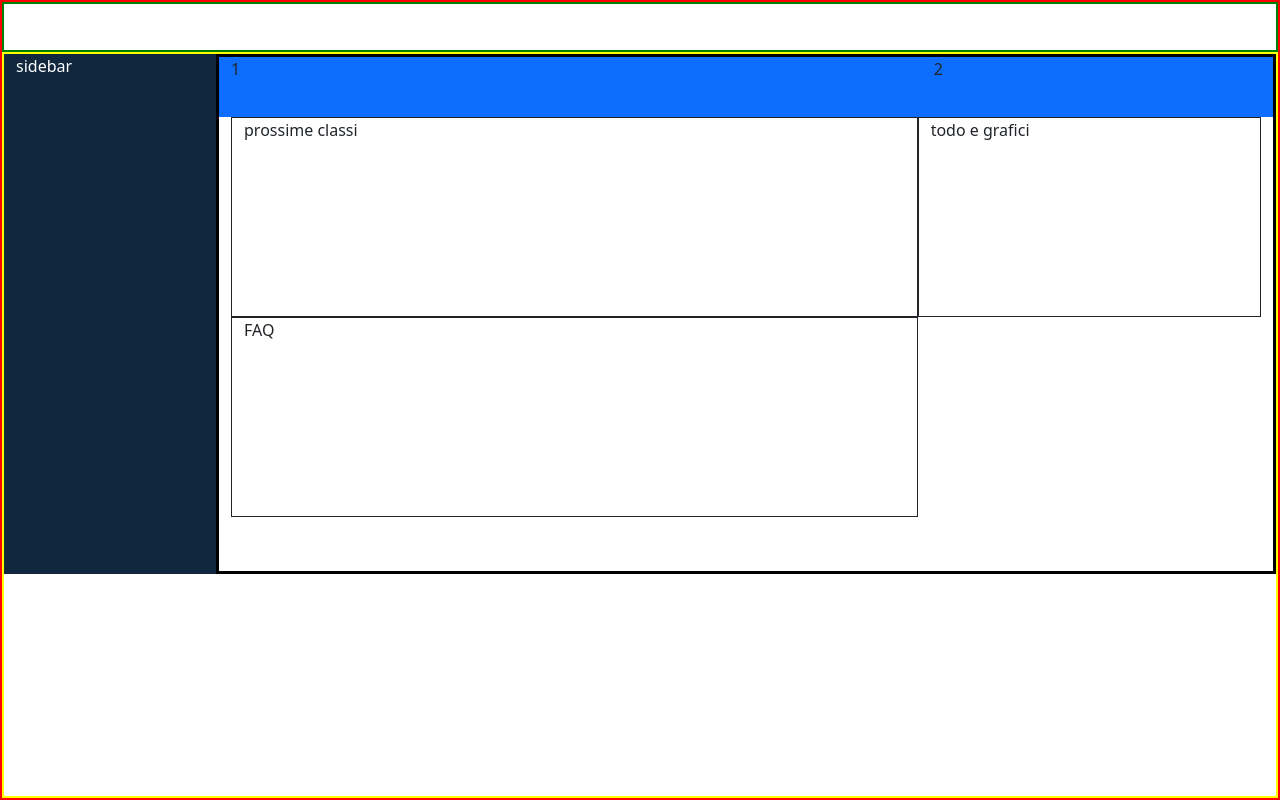
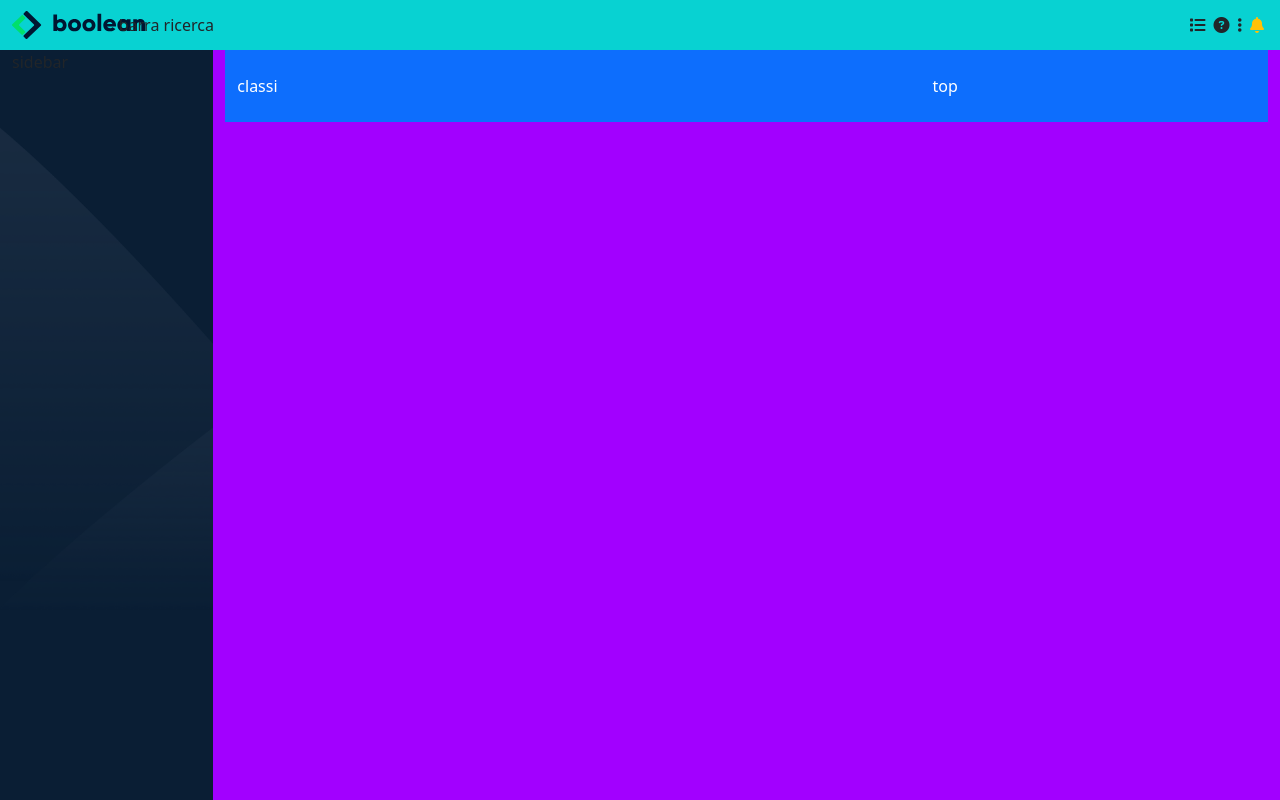
Before and after one commit to Ale-1407/html-css-bootstrap-dashboard, a plain HTML site: page index.html in a window 1280 px wide. Drawn offline with nearby package versions, Linux system fonts and the light colour scheme.

Commit message:
altre modifiche struttura

```diff
--- a/assets/css/style.css
+++ b/assets/css/style.css
@@ -1,37 +1,19 @@
-.container-princ{
-    height: 100vh;
-    border: 2px solid red;
-}
-
 .header{
     height: 50px;
-    border: 2px solid green;
+    background-color:rgb(8, 210, 210);
 }
 
 .main{
-    height: calc(100% - 50px);
-    border: 2px solid yellow;
+    height: calc(100vh - 50px);
+    background-color: rgb(162, 0, 255);
 }
 
-.col-2{
-    background-color: #10273d;
-    height: 520px;
+#sidebar{
+    background-image: url("../img/sidebar-bg.png");
+    background-repeat: no-repeat;
+    background-size: cover;
 }
 
-.col-10{
-    border: 3px solid black;
-    height: 520px;
+.bg-dark-custom{
+background-color: #0a1e34;
 }
-
-.padd{
-    padding-left: 0;
-    padding-right: 0;
-}
-
-.bg-primary{
-    height: 60px;
-}
-
-.hei{
-    height: 200px;
-}
--- a/index.html
+++ b/index.html
@@ -5,50 +5,51 @@
     <meta http-equiv="X-UA-Compatible" content="IE=edge">
     <meta name="viewport" content="width=device-width, initial-scale=1.0">
     <title>Bootstrap Dashboard</title>
+    <link rel="stylesheet" href="https://cdnjs.cloudflare.com/ajax/libs/font-awesome/6.2.0/css/all.min.css" integrity="sha512-xh6O/CkQoPOWDdYTDqeRdPCVd1SpvCA9XXcUnZS2FmJNp1coAFzvtCN9BmamE+4aHK8yyUHUSCcJHgXloTyT2A==" crossorigin="anonymous" referrerpolicy="no-referrer"/>
     <link rel="stylesheet" href="https://cdn.jsdelivr.net/npm/bootstrap@5.2.2/dist/css/bootstrap.min.css">
     <link rel="stylesheet" href="./assets/css/style.css">
 </head>
 <body>
-   <div class="container-princ">
-      <div class="header">
-
+      <div class="header d-flex align-items-center">
+        <div class="container-fluid">
+            <div class="row align-items-center justify-content-center">
+                <div class="col-1">
+                    <img src="./assets/img/logo.svg" alt="logo">
+                </div>
+                <div class="col-10">
+                    barra ricerca
+                </div>
+                <div class="col-1 d-flex justify-content-around">
+                    <i class="fa-solid fa-list"></i>
+                    <i class="fa-solid fa-circle-question"></i>
+                    <i class="fa-solid fa-ellipsis-vertical"></i>
+                    <i class="fa-solid fa-bell text-warning"></i>
+                </div>
+            </div>
+        </div>
       </div>
       <div class="main">
-        <div class="container-fluid">
-            <div class="row">
-                <div class="col-2 text-white">
+        <div class="container-fluid h-100">
+            <div class="row h-100">
+                <div class="col-2 bg-dark-custom" id="sidebar">
                     sidebar
                 </div>
-                <div class="col-10 ">
-                    <div class="container padd">
-                        <div class="row bg-primary">
+                <div class="col-10">
+                    <div class="container-fluid bg-primary text-white py-4">
+                        <div class="row">
                             <div class="col-lg-8">
-                                1
+                                classi
                             </div>
                             <div class="col-lg-4">
-                                2
+                                top
                             </div>
                         </div>
-                    </div>
-                    <div class="container">
-                        <div class="row">
-                            <div class="col-lg-8 border border-dark hei">
-                                prossime classi
-                            </div>
-                            <div class="col-lg-4 border border-dark hei2">
-                                todo e grafici
-                            </div>
-                            <div class="col-lg-8 border border-dark hei">
-                                FAQ
-                            </div>
 
-                        </div>
                     </div>
                 </div>
             </div>
         </div>
       </div>
-   </div>
 
 
 
```
